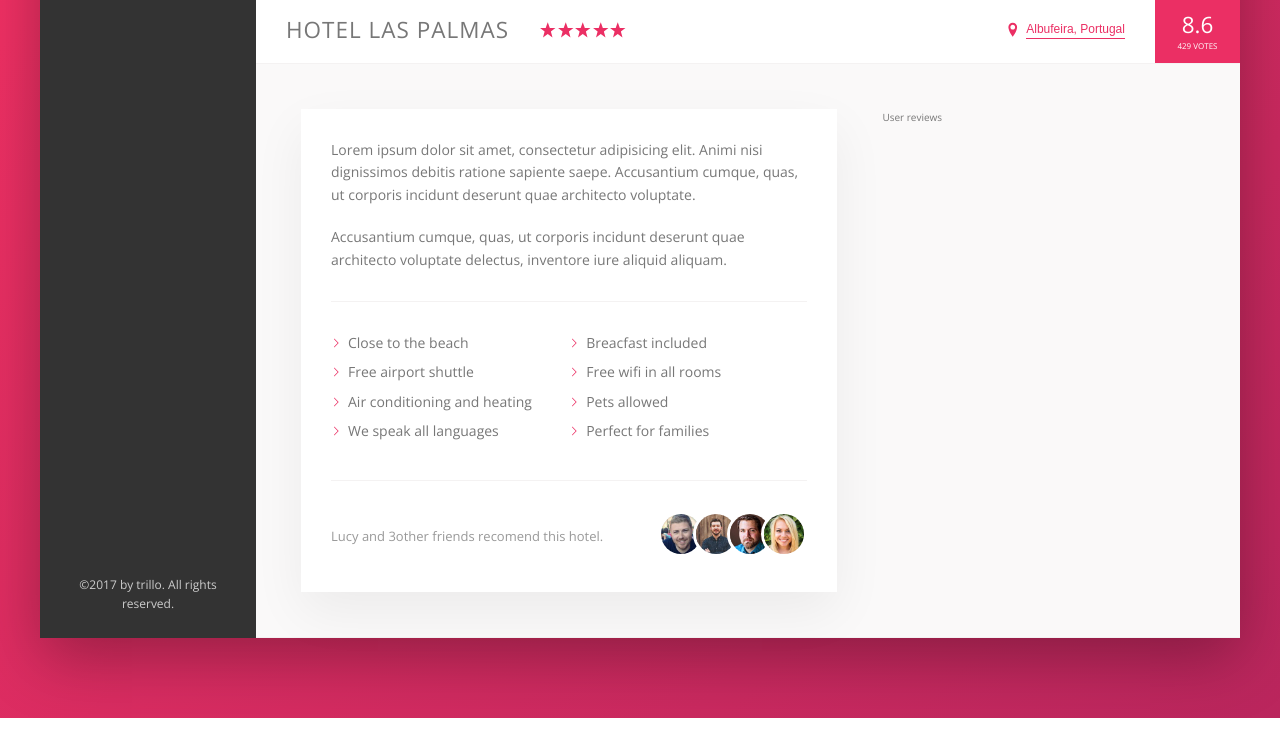
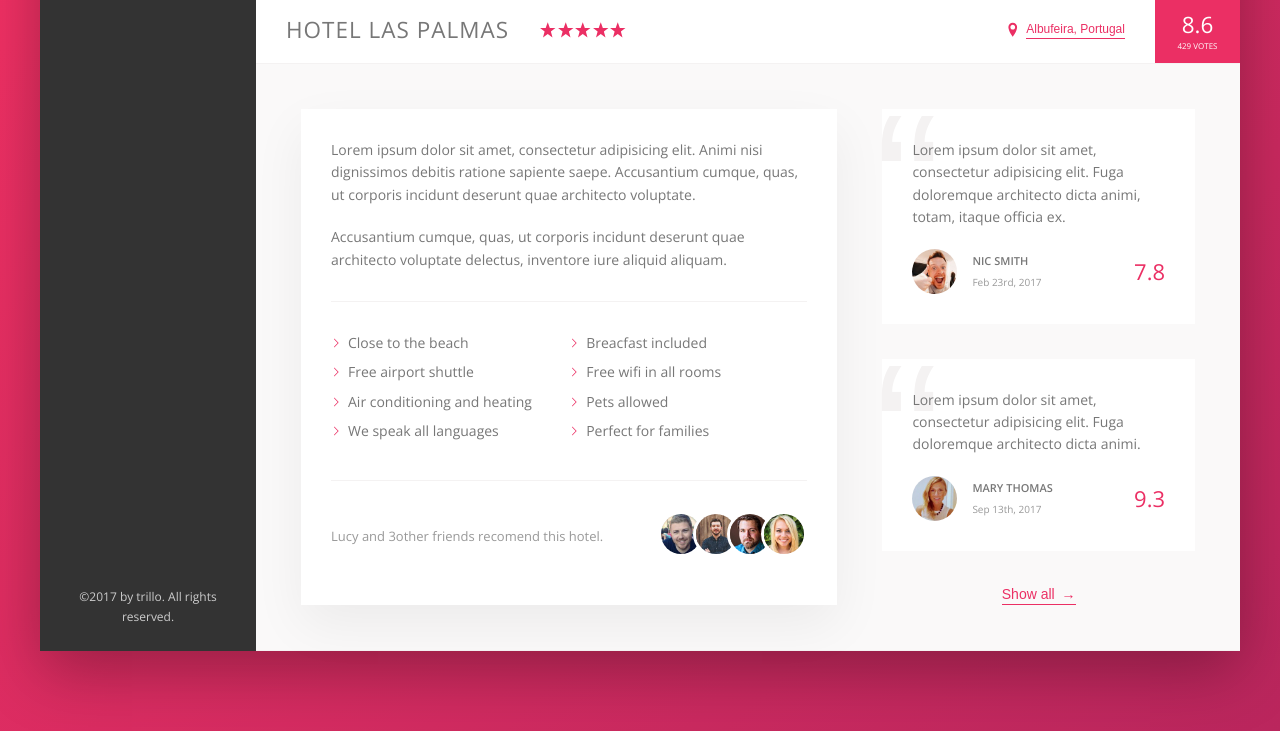
Before and after one commit to Fichtenbaum/Trillo, a website: page index.html in a window 1280 px wide. Shown: the part 538-1269 px from the top of the page. Drawn offline with nearby package versions, Linux system fonts and the light colour scheme.

Commit message:
feat: create the user reviews section

```diff
--- a/index.html
+++ b/index.html
@@ -195,7 +195,47 @@
                 </div>
               </div>
             </div>
-            <div class="user-reviews">User reviews</div>
+            <div class="user-reviews">
+              <figure class="review">
+                <blockquote class="review__text">
+                  Lorem ipsum dolor sit amet, consectetur adipisicing elit. Fuga
+                  doloremque architecto dicta animi, totam, itaque officia ex.
+                </blockquote>
+                <figcaption class="review__user">
+                  <img
+                    src="img/user-1.jpg"
+                    alt="Urer 1"
+                    class="review__photo"
+                  />
+                  <div class="review__user-box">
+                    <p class="review__user-name">Nic Smith</p>
+                    <p class="review__user-date">Feb 23rd, 2017</p>
+                  </div>
+                  <div class="review__rating">7.8</div>
+                </figcaption>
+              </figure>
+
+              <figure class="review">
+                <blockquote class="review__text">
+                  Lorem ipsum dolor sit amet, consectetur adipisicing elit. Fuga
+                  doloremque architecto dicta animi.
+                </blockquote>
+                <figcaption class="review__user">
+                  <img
+                    src="img/user-2.jpg"
+                    alt="Urer 2"
+                    class="review__photo"
+                  />
+                  <div class="review__user-box">
+                    <p class="review__user-name">Mary Thomas</p>
+                    <p class="review__user-date">Sep 13th, 2017</p>
+                  </div>
+                  <div class="review__rating">9.3</div>
+                </figcaption>
+              </figure>
+              <button class="btn-inline">Show all <span>&rarr;</span></button>
+              </div>
+            </div>
           </div>
         </main>
       </div>
--- a/sass/_components.scss
+++ b/sass/_components.scss
@@ -265,8 +265,17 @@
   cursor: pointer;
   transition: all 0.2s;
 
+  & span {
+    margin-left: 3px;
+    transition: margin-left 0.2s;
+  }
+
   &:hover {
     color: var(--color-grey-dark-1);
+
+    span {
+      margin-left: 8px;
+    }
   }
 
   &:focus {
@@ -358,3 +367,66 @@
     }
   }
 }
+
+////////////////////////////////////
+/// REVIEW
+.review {
+  background-color: #fff;
+  box-shadow: var(--line);
+  padding: 3rem;
+  margin-bottom: 3.5rem;
+  position: relative;
+
+  &__text {
+    margin-bottom: 2rem;
+    z-index: 10;
+    position: relative;
+    overflow: hidden;
+  }
+
+  &__user {
+    display: flex;
+    align-items: center;
+  }
+
+  &__photo {
+    height: 4.5rem;
+    width: 4.5rem;
+    border-radius: 50%;
+    margin-right: 1.5rem;
+  }
+
+  &__user-box {
+    margin-right: auto;
+  }
+
+  &__user-name {
+    font-size: 1.1rem;
+    font-weight: 600;
+    text-transform: uppercase;
+    margin-bottom: 0.4rem;
+  }
+
+  &__user-date {
+    font-size: 1rem;
+    color: var(--color-grey-dark-3);
+  }
+
+  &__rating {
+    color: var(--color-primary);
+    font-size: 2.2rem;
+    font-weight: 300;
+  }
+
+  &::before {
+    content: "\201C";
+    position: absolute;
+    top: -2.4rem;
+    left: -0.8rem;
+    font-family: sans-serif;
+    line-height: 1;
+    font-size: 20rem;
+    color: var(--color-grey-light-2);
+    z-index: 1;
+  }
+}
--- a/sass/_layout.scss
+++ b/sass/_layout.scss
@@ -36,6 +36,7 @@
 }
 
 .detail {
+  font-size: 1.4rem;
   display: flex;
   padding: 4.5rem;
   background-color: var(--color-grey-light-1);
@@ -43,7 +44,6 @@
 }
 
 .description {
-  font-size: 1.4rem;
   background-color: #fff;
   box-shadow: var(--shadow-light);
   padding: 3rem;
@@ -53,4 +53,7 @@
 
 .user-reviews {
   flex: 1;
+  display: flex;
+  flex-direction: column;
+  align-items: center;
 }
```
Also changed, not shown: css/style.css.
